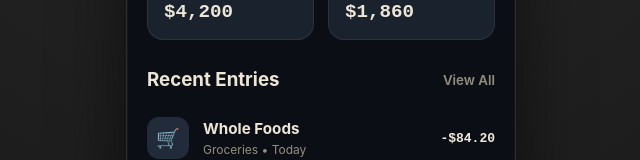
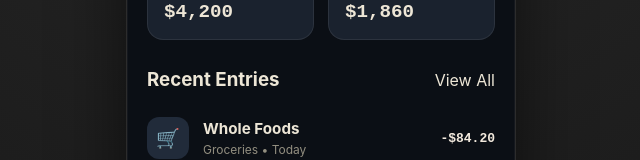
Before and after one commit to Trotter84/Personal-Finance-Tracker, a React (Vite) app: page /dashboard in a window 1280 px wide. Shown: the part 389-549 px from the top of the page, without its empty margins (319-959 px from the left). Built offline with nearby package versions, Linux system fonts and the light colour scheme.

Commit message:
added function to the 'View All' button on the Dashboard

```diff
--- a/src/pages/Dashboard.jsx
+++ b/src/pages/Dashboard.jsx
@@ -1,3 +1,5 @@
+import {NavLink} from "react-router-dom";
+
 import PageLayout from "../components/layout/PageLayout";
 
 import BalanceCard from "../components/cards/BalanceCard";
@@ -43,9 +45,9 @@ export default function Dashboard() {
             <div className="recentHeader">
                 <h3>Recent Entries</h3>
 
-                <button>
+                <NavLink to="/ledger">
                     View All
-                </button>
+                </NavLink>
             </div>
             {transactions.map(transaction => (
                 <TransactionRow
--- a/src/pages/Reports.jsx
+++ b/src/pages/Reports.jsx
@@ -1,6 +1,5 @@
 import PageLayout from "../components/layout/PageLayout";
 import PageHeader from "../components/layout/PageHeader";
-import StatusBar from "../components/layout/StatusBar";
 
 import DonutChart from "../components/charts/DonutChart";
 import LegendRow from "../components/charts/LegendRow";
```
